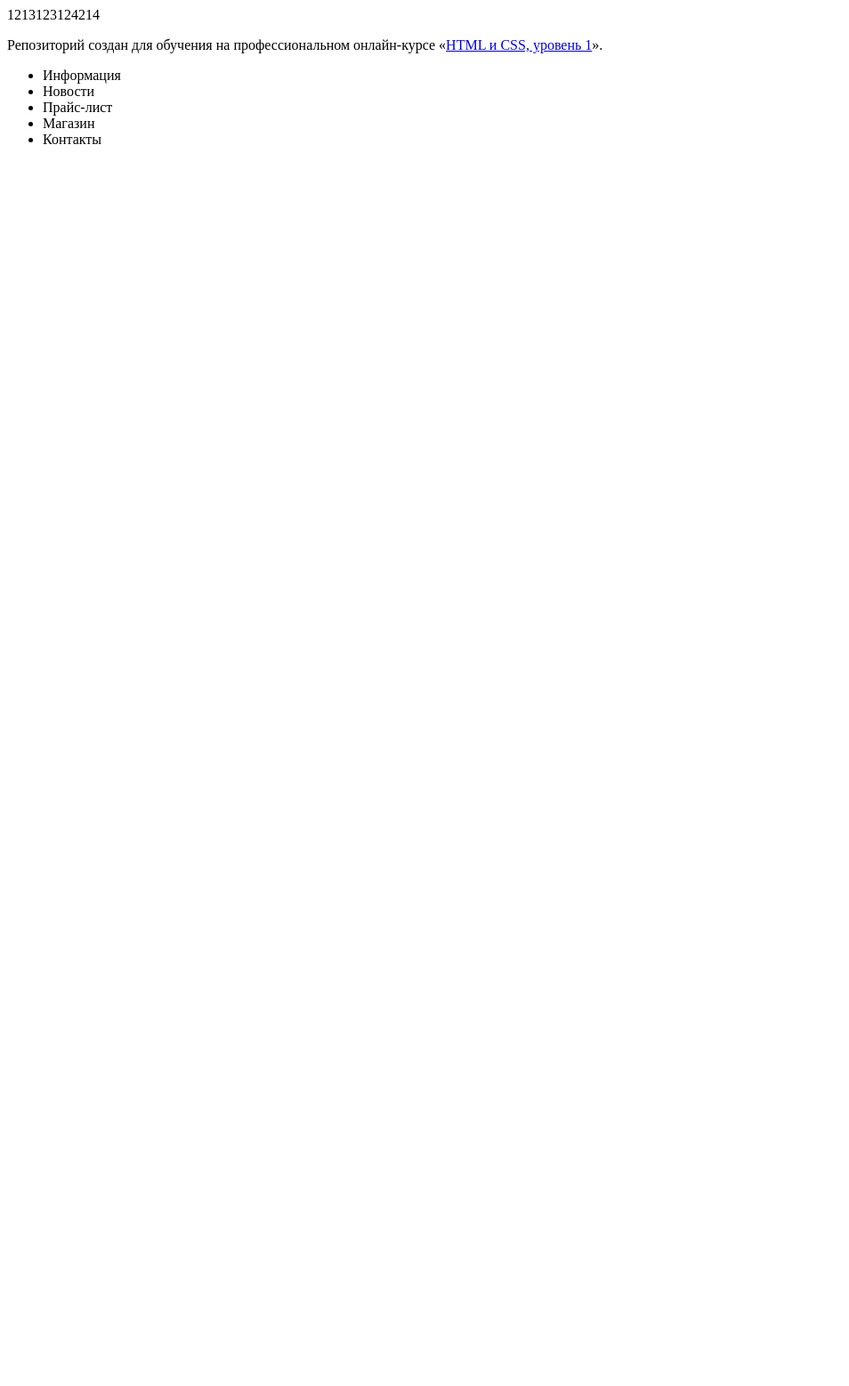
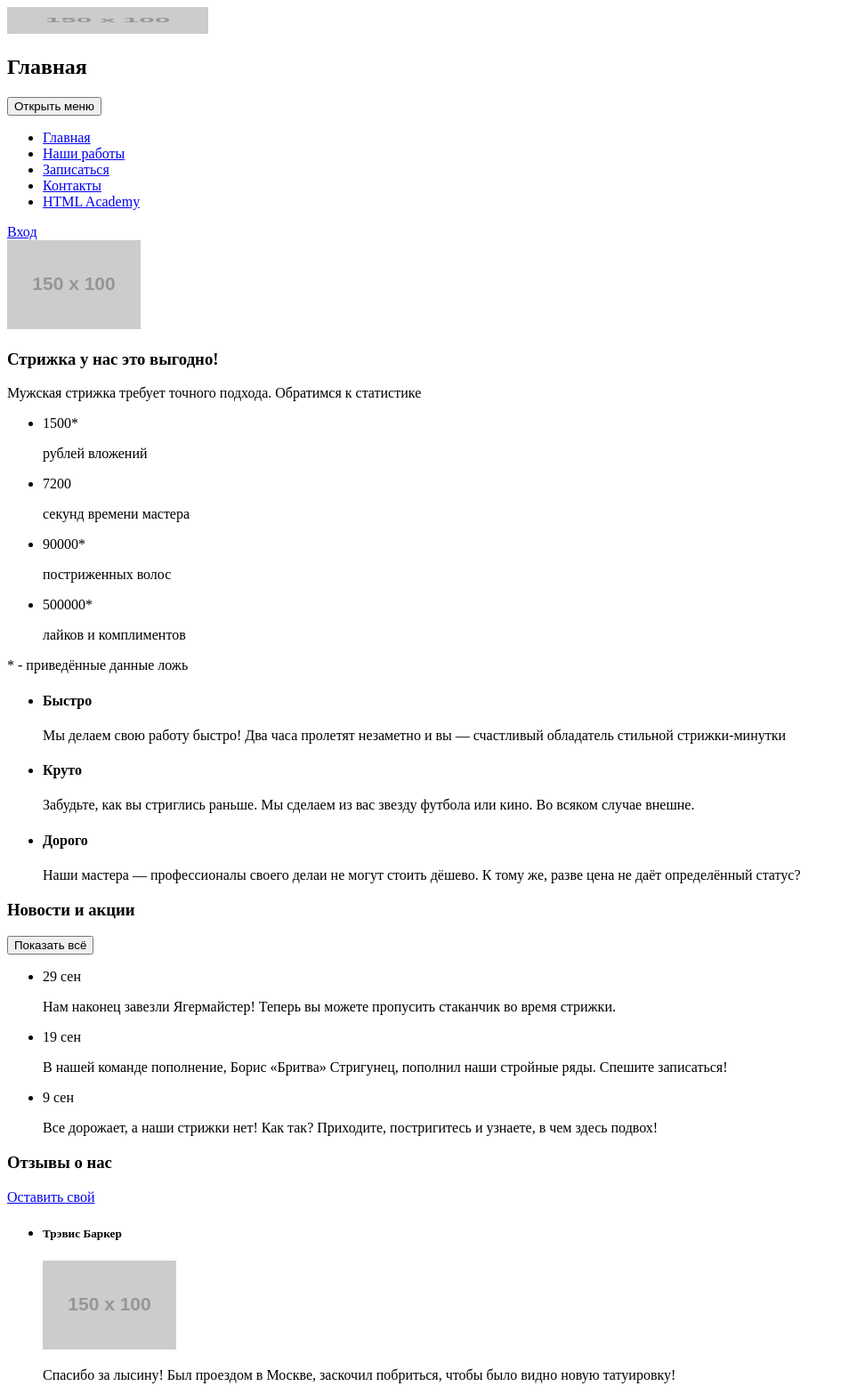
Before and after one commit to gonch0/22506-barbershop, a plain HTML site: page index.html in a window 1280 px wide. Shown: the top 1558 px of the page at 89% size, without its empty margins (0-954 px from the left). Before the commit the page ends 800 px from the top, so only its background shows below. Drawn offline with Linux system fonts and the light colour scheme.

Commit message:
Update index.html
Разметка главной

```diff
--- a/index.html
+++ b/index.html
@@ -4,17 +4,123 @@
   <meta charset="utf-8">
   <title>HTML Academy: Барбершоп</title>
 </head>
+
 <body>
-	1213123124214
-    <p>Репозиторий создан для обучения на профессиональном онлайн‑курсе «<a href="https://htmlacademy.ru/intensive/htmlcss">HTML и CSS, уровень 1</a>».</p>
-    <nav>
-      <ul>
-        <li>Информация</li>
-        <li>Новости</li>
-        <li>Прайс-лист</li>
-        <li>Магазин</li>
-        <li>Контакты</li>
+  <header class="page-header">
+    <div class='logo'>
+      <img src='http://placehold.it/150x100' width="226" height="30" alt="Барбершоп «Бородинский»"></img>
+    </div>
+    <h2>Главная</h2>
+    <nav class="main-nav">
+      <button class="main-nav__toggle" type="button">Открыть меню</button>
+      <ul class="main-nav__list site-list visually-hidden">
+        <li class="site-list__item site-list__item--active"><a href="#">Главная</a></li>
+        <li class="site-list__item"><a href="#">Наши работы</a></li>
+        <li class="site-list__item"><a href="#">Записаться</a></li>
+        <li class="site-list__item"><a href="#">Контакты</a></li>
+        <li class="site-list__item"><a href="#">HTML Academy</a></li>
       </ul>
     </nav>
+    <div class="main-navlogin">
+      <a href="#">Вход</a>
+    </div>
+  </header>
+
+  <main>
+    <div class='intro visually-hidden'>
+      <img src='http://placehold.it/150x100' class="logo"></img>
+    </div>
+    <section class='stat'>
+      <h3>Стрижка у нас это выгодно!</h3>
+      <p>Мужская стрижка требует точного подхода. Обратимся к статистике</p>
+      <ul class='stat__list'>
+        <li>
+          <span>1500*</span>
+          <p>рублей вложений</p>
+        </li>
+        <li>
+          <span>7200</span>
+          <p>секунд времени мастера</p>
+        </li>
+        <li>
+          <span>90000*</span>
+          <p>постриженных волос</p>
+        </li>
+        <li>
+          <span>500000*</span>
+          <p>лайков и комплиментов</p>
+        </li>
+      </ul>
+      <p>* - приведённые данные ложь</p>
+    </section>
+
+    <section class='advantages'>
+      <ul class='advantages__list'>
+        <li class='advantages__element'>
+          <h4>Быстро</h4>
+          <p>Мы делаем свою работу быстро! Два часа пролетят незаметно и вы — счастливый обладатель стильной стрижки-минутки</p>
+        </li>
+        <li class='advantages__element'>
+          <h4>Круто</h4>
+          <p>Забудьте, как вы стриглись раньше. Мы сделаем из вас звезду футбола или кино. Во всяком случае внешне.</p>
+        </li>
+        <li class='advantages__element'>
+          <h4>Дорого</h4>
+          <p>Наши мастера — профессионалы своего делаи не могут стоить дёшево. К тому же, разве цена не даёт определённый статус?</p>
+        </li>
+      </ul>
+    </section>
+
+    <section class='news'>
+      <h3>Новости и акции</h3>
+      <button>Показать всё</button>
+      <ul class='news__list'>
+        <li class='news__element'>
+          <span>29 сен</span>
+          <p>Нам наконец завезли Ягермайстер! Теперь вы можете пропусить стаканчик во время стрижки.</p>
+        </li>
+        <li class='news__element'>
+          <span>19 сен</span>
+          <p>В нашей команде пополнение, Борис «Бритва» Стригунец, пополнил наши стройные ряды. Спешите записаться!</p>
+        </li>
+        <li class='news__element'>
+          <span>9 сен</span>
+          <p>Все дорожает, а наши стрижки нет! Как так? Приходите, постригитесь и узнаете, в чем здесь подвох!</p>
+        </li>
+      </ul>
+    </section>
+
+    <section class='reviews'>
+      <h3>Отзывы о нас</h3>
+      <a href='form.html'>Оставить свой</a>
+      <ul class='reviews__list'>
+        <li class='reviews__element'>
+          <h5>Трэвис Баркер</h5>
+          <img class="reviews__avatar" src='http://placehold.it/150x100'></img>
+          <p>Спасибо за лысину! Был проездом в Москве, заскочил побриться, чтобы было видно новую татуировку!</p>
+        </li>
+    </section>
+
+  </main>
+
+  <footer>
+    <div class='address'>
+      <h5>Барбершоп Бородинский</h5>
+      <p>г. Санкт-Петербург, ул. Большая Конюшенная 19/8</p>
+      <a class="btn" href="#">Тел.: +7 (812) 555-66-66</a>
+    </div>
+    <ul class="social-list">
+      <li class='social-list__element'><a href="#">vk</a></li>
+      <li class='social-list__element'><a href="#">fb</a></li>
+      <li class='social-list__element'><a href="#">inst</a></li>
+    </ul>
+    <div class='copyright'>
+      <h5>Разработано:</h5>
+      <a class="btn" href="#">HTML Academy</a>
+    </div>
+
+  </footer>
+
 </body>
+
 </html>
```
Lines whose indentation alone changed are shown as unchanged.
